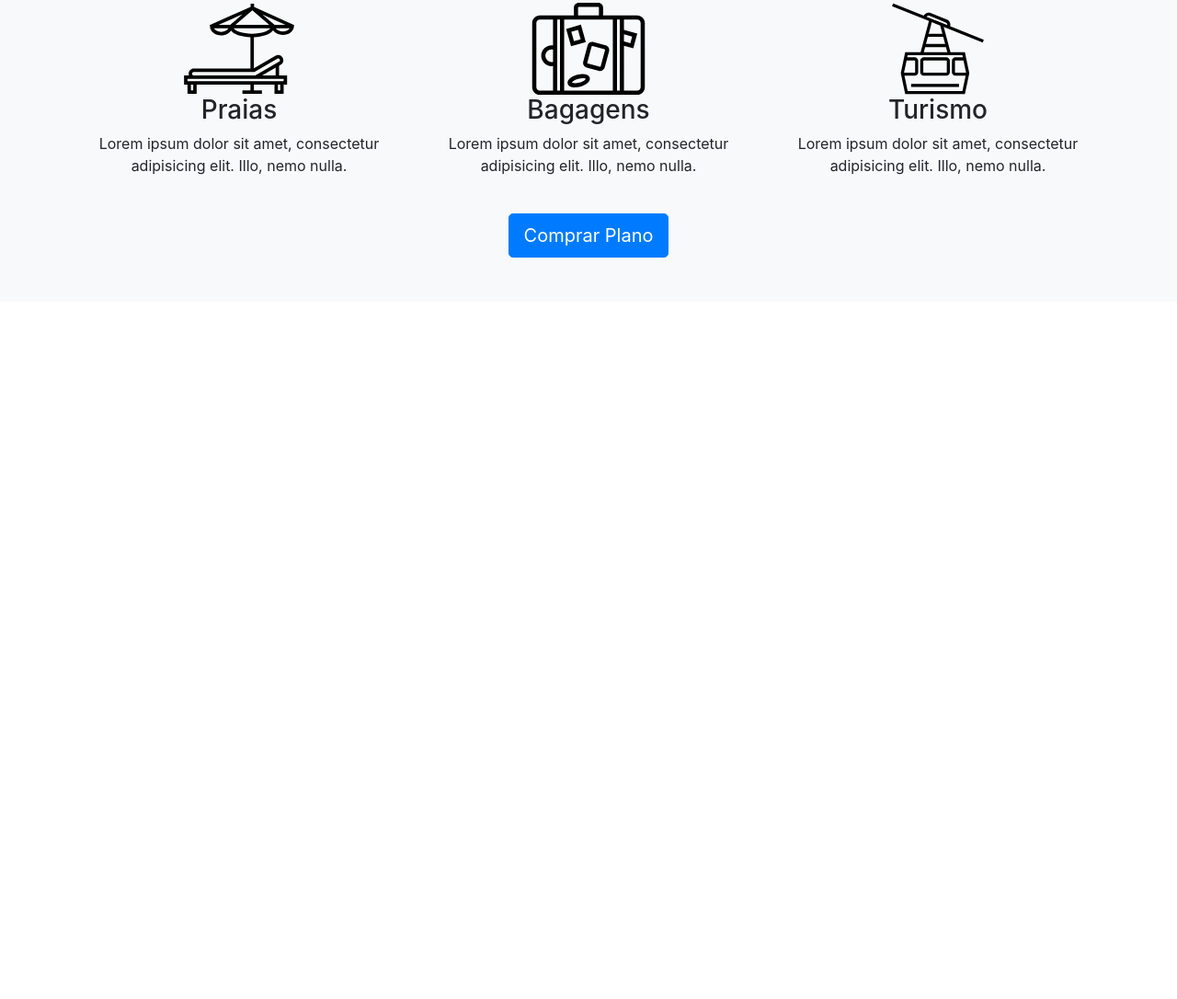
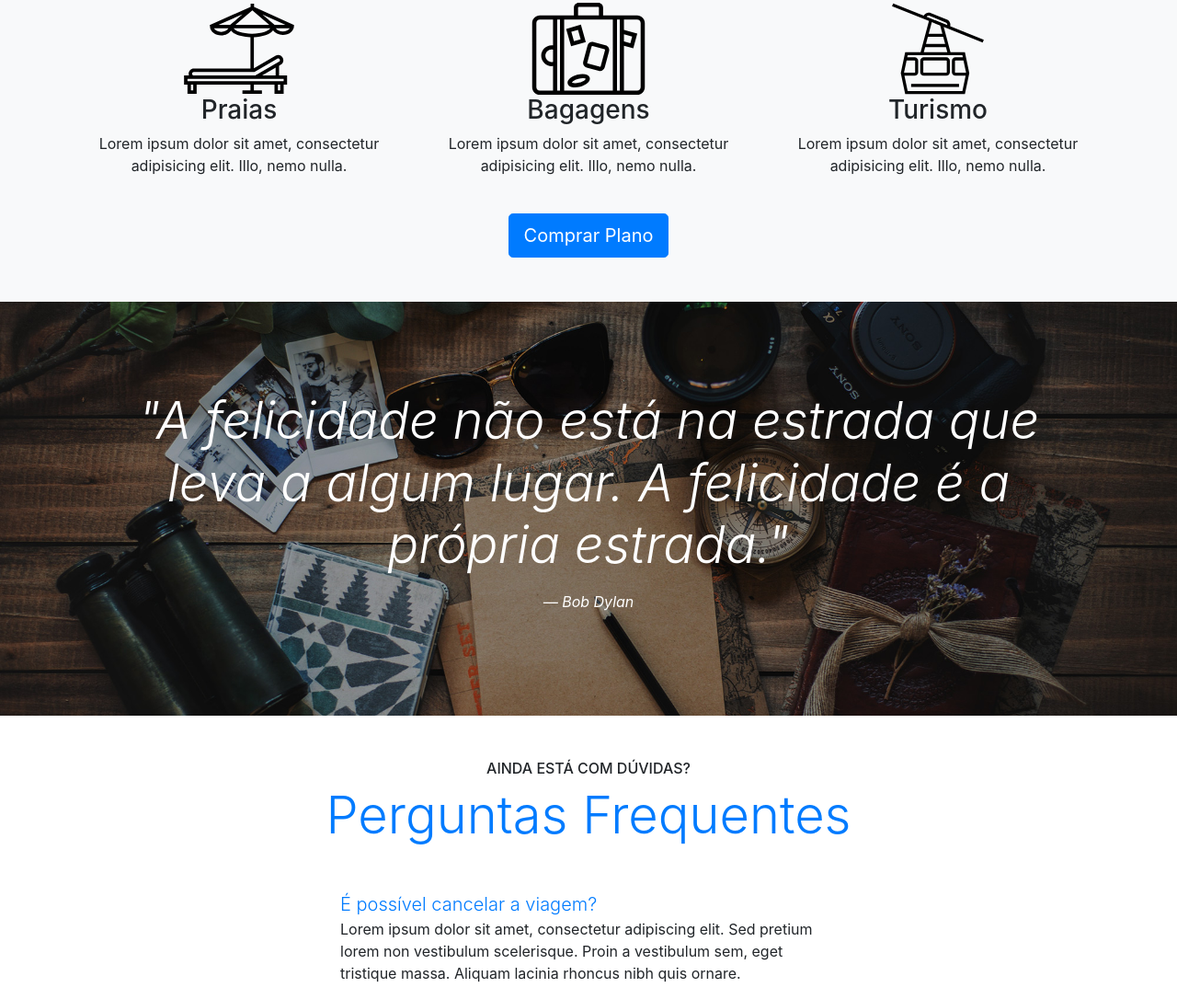
Before and after one commit to vHugo00/Bootstrap, a plain HTML site: page index.html in a window 1280 px wide. Shown: the part 1014-2100 px from the top of the page at 92% size. Before the commit the page ends 1342 px from the top, so only its background shows below. Drawn offline with Linux system fonts and the light colour scheme.

Commit message:
collapse

```diff
--- a/index.html
+++ b/index.html
@@ -14,7 +14,7 @@
 
 <body>
 
-  <nav class="navbar navbar-expand-md navbar-light bg-light fixed-top py-3 box-shadow ">
+  <nav class="navbar navbar-expand-md navbar-light bg-light fixed-top py-3 box-shadow">
     <a href="index.html" class="navbar-brand">
       <img src="img/caravan.svg" alt="Caravan">
     </a>
@@ -26,7 +26,7 @@
     <div class="collapse navbar-collapse" id="navbarSupportedContent">
       <ul class="navbar-nav ml-auto">
         <li class="nav-item dropdown">
-          <a class="nav-link dropdown-toggle" href="#" id="navbarDropdown" role="button" data-toggle="dropdown" aria-haspopud="true" aria-expanded="false">Locais</a>
+          <a class="nav-link dropdown-toggle" href="#" id="navbarDropdown" role="button" data-toggle="dropdown" aria-haspopup="true" aria-expanded="false">Locais</a>
           <div class="dropdown-menu" aria-labelledby="navbarDropdown">
             <a class="dropdown-item" href="local.html">California</a>
             <a class="dropdown-item" href="local.html">Paris</a>
@@ -40,7 +40,7 @@
           <a class="nav-link" href="contato.html">Contato</a>
         </li>
         <li class="nav-item">
-          <a class="nav-link" href="#">Login</a>
+          <a class="nav-link" href="#" data-toggle="modal" data-target="#modalLogin">Login</a>
         </li>
         <li class="nav-item">
           <a class="btn btn-outline-primary ml-md-2" href="inscricao.html">Inscreva-se</a>
@@ -167,7 +167,36 @@
     </div>
   </section>
 
+  <section id="home-quote" class="p-md-5">
+    <blockquote class=" blockquote text-center text-white p-md-5 p-3">
+      <em>
+        <p class=" display-4 "> "A felicidade não está na estrada que leva a algum lugar. A felicidade é a própria estrada."</p>
+        <footer class="blockquote-footer text-white">Bob Dylan</footer>
+      </em>
+    </blockquote>
+  </section>
 
+
+  <section class="container">
+    <div class="my-5 text-center">
+      <span class="h6 d-block ">AINDA ESTÁ COM DÚVIDAS?</span>
+      <h2 class="display-4 text-primary">Perguntas Frequentes</h2>
+    </div>
+
+    <div class="row justify-content-center">
+      <div class="col-6" id="perguntasFrequentes" data-children=".pergunta">
+        <div class="pergunta">
+
+          <a class="lead " data-toggle="collapse" data-parent="#perguntasFrequentes" href="pergunta1" aria-expanded="true" aria-controls="pergunta1"> É possível cancelar a viagem?</a>
+
+          <div id="pergunta1" class="collapse show" role="tabpanel">
+            <p>Lorem ipsum dolor sit amet, consectetur adipiscing elit. Sed pretium lorem non vestibulum scelerisque. Proin a vestibulum sem, eget tristique massa. Aliquam lacinia rhoncus nibh quis ornare.</p>
+          </div>
+
+        </div>
+      </div>
+    </div>
+  </section>
 
 
   <script type="text/javascript" src="js/jquery-3.2.1.slim.min.js"></script>
```
